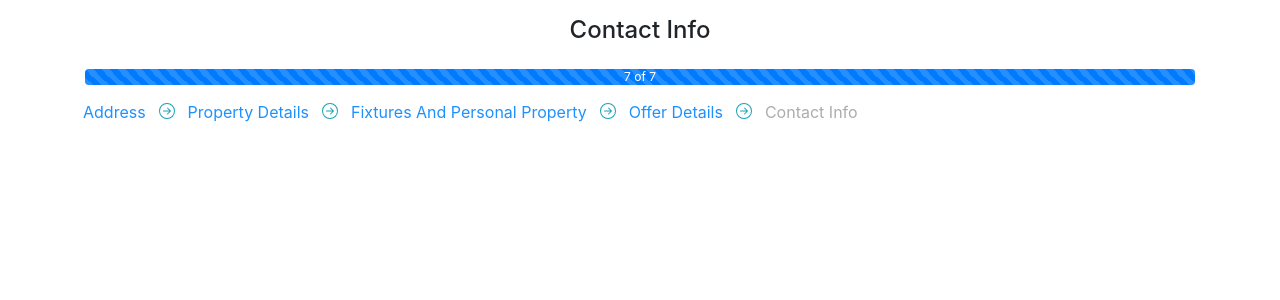
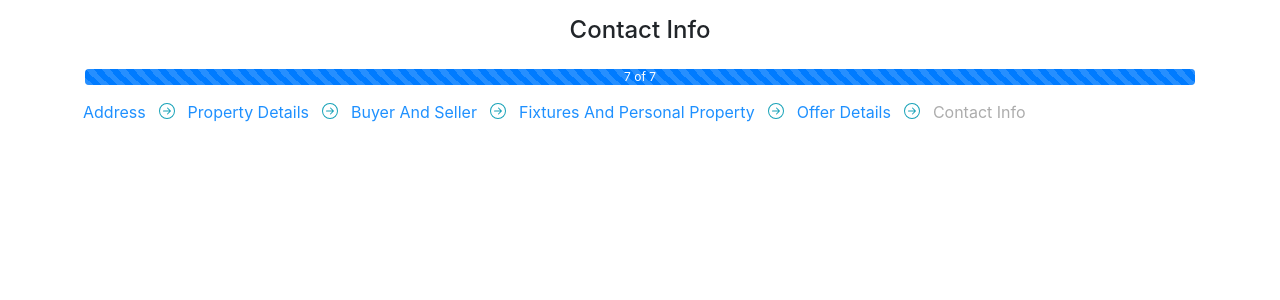
Before and after one commit to ezl/binkley-offer, a Vue app in the folder frontend/: page /fourth-step in a window 1280 px wide. Shown: the top 300 px of the page. Built offline with nearby package versions, Linux system fonts and the light colour scheme; what vue-google-oauth2 would draw is missing.

Commit message:
#65/QuickFix/Page Number and progress bar + Header Map

```diff
--- a/frontend/src/pages/BuyerAndSeller.vue
+++ b/frontend/src/pages/BuyerAndSeller.vue
@@ -5,7 +5,7 @@
         <b-col>
           <H1 class="title">Buyer and Seller </H1>
           <b-progress class="my-2">
-            <b-progress-bar :value="3" :max="6" :label="'3 of 6'" show-progress animated></b-progress-bar>
+            <b-progress-bar :value="3" :max="6" :label="'3 of 7'" show-progress animated></b-progress-bar>
           </b-progress>
         </b-col>
       </b-row>
--- a/frontend/src/pages/ContactInfo.vue
+++ b/frontend/src/pages/ContactInfo.vue
@@ -189,6 +189,12 @@
           color: 'dodgerblue'
         },
         {
+          displayName: 'Buyer And Seller',
+          pageUrl: 'BuyerAndSeller',
+          isDisabled: false,
+          color: 'dodgerblue'
+        },
+        {
           displayName: 'Fixtures And Personal Property',
           pageUrl: 'FixturesAndPersonalProperty',
           isDisabled: false,
--- a/frontend/src/pages/FixturesAndPersonalProperty.vue
+++ b/frontend/src/pages/FixturesAndPersonalProperty.vue
@@ -350,6 +350,12 @@
           color: 'dodgerblue'
         },
         {
+          displayName: 'Buyer And Seller',
+          pageUrl: 'BuyerAndSeller',
+          isDisabled: false,
+          color: 'dodgerblue'
+        },
+        {
           displayName: 'Fixtures And Personal Property',
           pageUrl: 'FixturesAndPersonalProperty',
           isDisabled: true,
--- a/frontend/src/pages/LegalMumboJumbo.vue
+++ b/frontend/src/pages/LegalMumboJumbo.vue
@@ -120,6 +120,12 @@
         {
           displayName: 'Property Details',
           pageUrl: 'ConfirmPropertyDetails',
+          isDisabled: false,
+          color: 'dodgerblue'
+        },
+        {
+          displayName: 'Buyer And Seller',
+          pageUrl: 'BuyerAndSeller',
           isDisabled: false,
           color: 'dodgerblue'
         },
--- a/frontend/src/pages/OfferDetails.vue
+++ b/frontend/src/pages/OfferDetails.vue
@@ -179,6 +179,12 @@
           color: 'dodgerblue'
         },
         {
+          displayName: 'Buyer And Seller',
+          pageUrl: 'BuyerAndSeller',
+          isDisabled: false,
+          color: 'dodgerblue'
+        },
+        {
           displayName: 'Fixtures And Personal Property',
           pageUrl: 'FixturesAndPersonalProperty',
           isDisabled: false,
```
